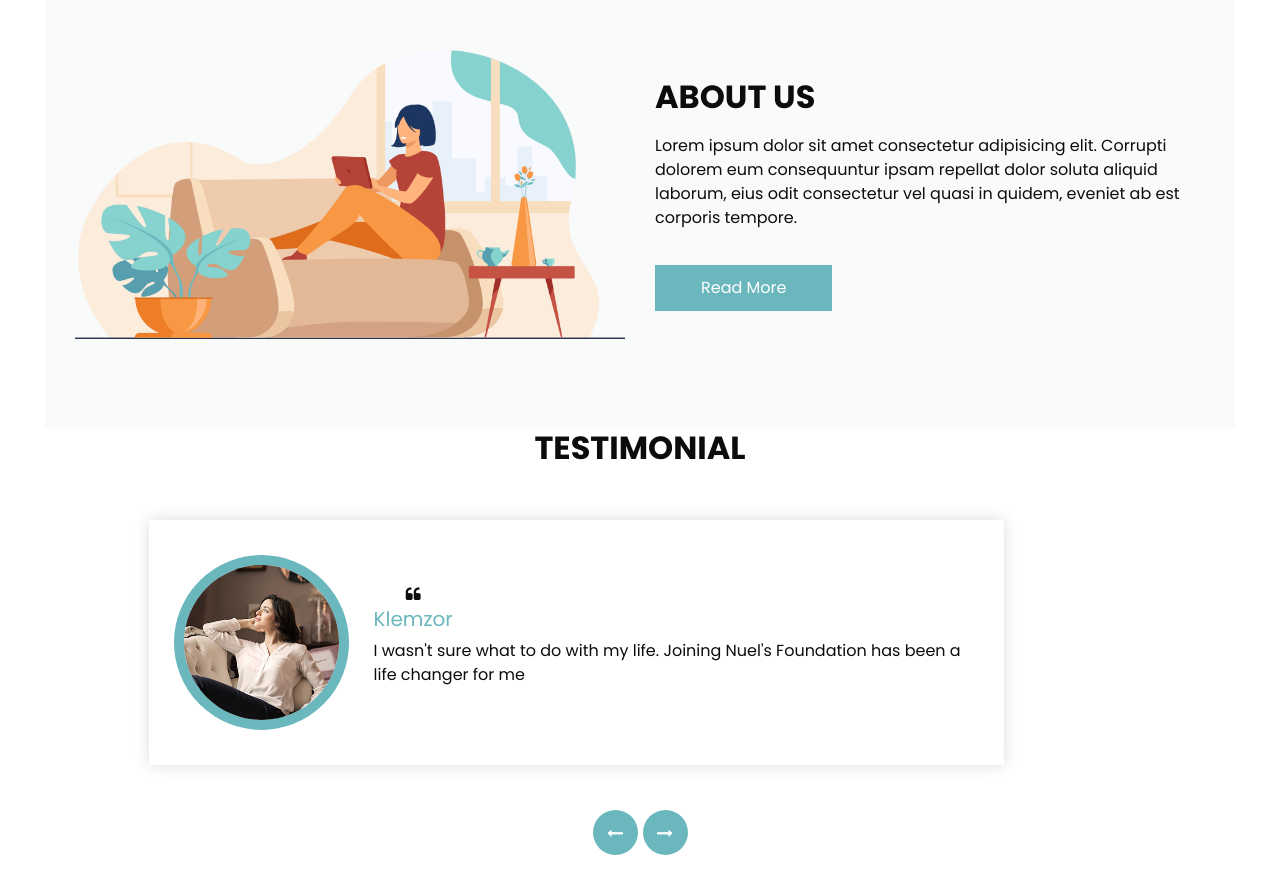
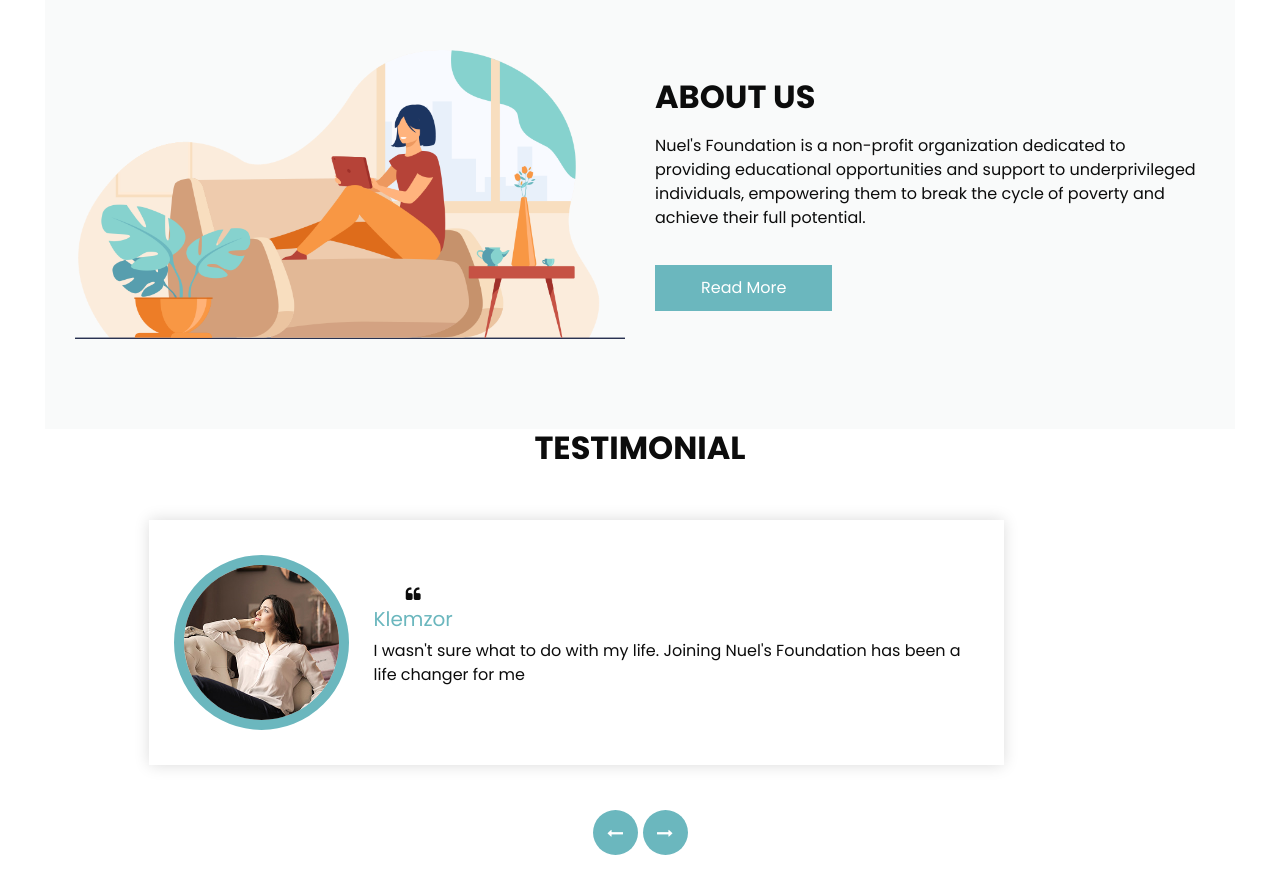
Before and after one commit to Rolexcode/testwebsite5, a plain HTML site: page index.html in a window 1280 px wide. Shown: the part 840-1734 px from the top of the page. Drawn offline with Linux system fonts and the light colour scheme; some packages are replaced by stand-ins of ours; a script that the page names is missing.

Commit message:
Updated files

```diff
--- a/index.html
+++ b/index.html
@@ -131,7 +131,7 @@
               </h2>
             </div>
             <p>
-              Lorem ipsum dolor sit amet consectetur adipisicing elit. Corrupti dolorem eum consequuntur ipsam repellat dolor soluta aliquid laborum, eius odit consectetur vel quasi in quidem, eveniet ab est corporis tempore.
+              Nuel's Foundation is a non-profit organization dedicated to providing educational opportunities and support to underprivileged individuals, empowering them to break the cycle of poverty and achieve their full potential.
             </p>
             <a href="">
               Read More
```
